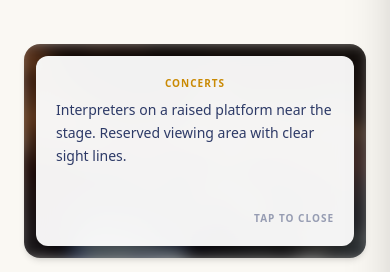
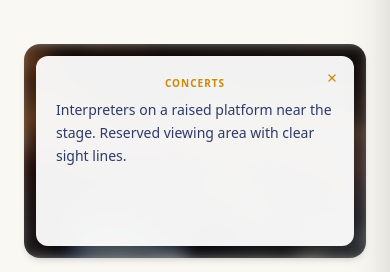
Before and after one commit to performinterp/pi-website, a Next.js app: page /deaf-community in a window 390 px wide. Both pictures are taken after a click on the button 195 px from the left and 2383 px from the top of the page. Shown: the part 2232-2504 px from the top of the page. Built offline with nearby package versions, Linux system fonts and the light colour scheme; grey boxes are pictures that could not be loaded.

Commit message:
ui(mobile): replace 'Tap to close' text with small gold x in corner
Co-Authored-By: Claude Opus 4.7 (1M context) <noreply@anthropic.com>

```diff
--- a/components/mobile-event-card.tsx
+++ b/components/mobile-event-card.tsx
@@ -81,9 +81,24 @@ export default function MobileEventCard({
           <p className="mt-2 flex-1 text-sm leading-relaxed text-pi-ink/85 text-left">
             {description}
           </p>
-          <div className="mt-2 flex items-center justify-end gap-1 text-[10px] font-semibold uppercase tracking-widest text-pi-ink/40">
-            Tap to close
-          </div>
+          <span
+            className="absolute right-2.5 top-2.5 flex h-6 w-6 items-center justify-center text-pi-gold transition-colors"
+            aria-hidden="true"
+          >
+            <svg
+              width="12"
+              height="12"
+              viewBox="0 0 24 24"
+              fill="none"
+              stroke="currentColor"
+              strokeWidth="2.5"
+              strokeLinecap="round"
+              strokeLinejoin="round"
+            >
+              <line x1="18" y1="6" x2="6" y2="18" />
+              <line x1="6" y1="6" x2="18" y2="18" />
+            </svg>
+          </span>
         </div>
       </div>
     </button>
```
